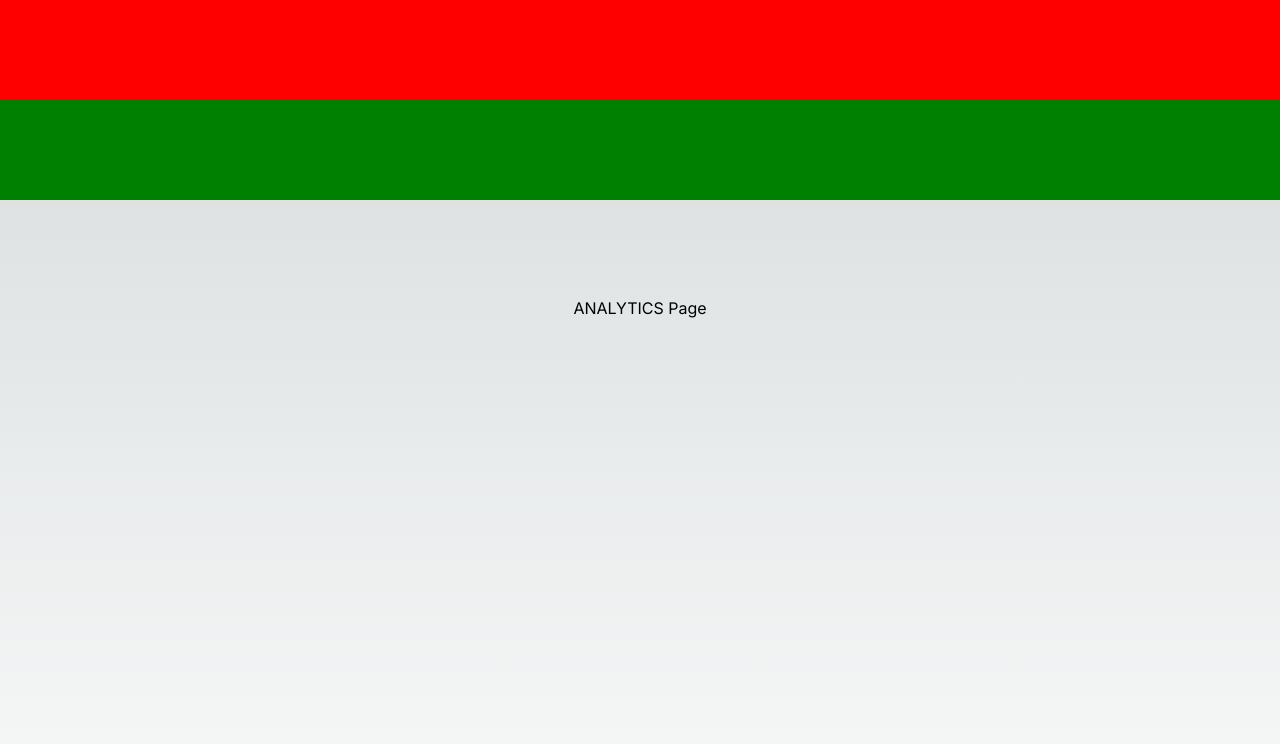
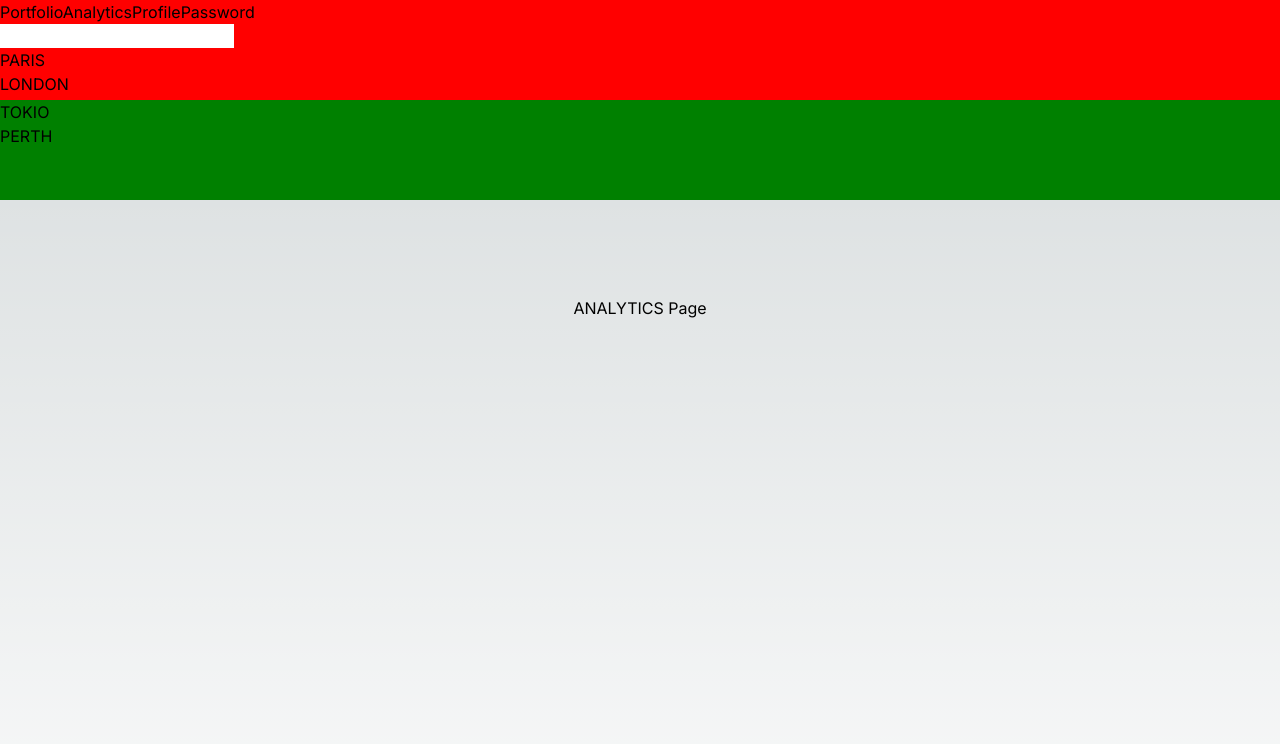
Before and after one commit to yoloOnTheBattlefield/crypto-app-test, a Next.js app: page /dashboard/analytics in a window 1280 px wide. Shown: the top 744 px of the page. Built offline with nearby package versions, Linux system fonts and the light colour scheme.

Commit message:
added links to navigate throught the app

```diff
--- /dev/null
+++ b/src/app/components/Navbar/index.tsx
@@ -0,0 +1,35 @@
+"use client";
+import { useState } from "react";
+import Link from "next/link";
+
+export default function Navbar() {
+  const [cities, setCities] = useState(["paris", "london"]);
+  const [value, setValue] = useState("");
+  const handleChange = (e) => {
+    console.log("here", e.target.value);
+    setValue(e.target.value);
+  };
+  const handleSubmit = (e) => {
+    e.preventDefault();
+    setCities([...cities, value]);
+    setValue("");
+  };
+  return (
+    <div>
+      <form onSubmit={handleSubmit}>
+        <input
+          onChange={handleChange}
+          value={value}
+          style={{ color: "black" }}
+        />
+      </form>
+      <ul>
+        {cities.map((city) => (
+          <li key={city}>
+            <Link href={`/city/${city}`}>{city.toUpperCase()}</Link>
+          </li>
+        ))}
+      </ul>
+    </div>
+  );
+}
--- a/src/app/dashboard/layout.tsx
+++ b/src/app/dashboard/layout.tsx
@@ -1,11 +1,27 @@
+"use client";
+import { useState } from "react";
+import Link from "next/link";
+
 export default function RootLayout({
   children,
 }: Readonly<{
   children: React.ReactNode;
 }>) {
+  const [cities, setCities] = useState(["tokio", "perth"]);
+  const [value, setValue] = useState("");
+
   return (
     <div>
-      <div style={{ height: "100px", background: "green" }}></div>
+      <div style={{ height: "100px", background: "green" }}>
+        <ul>
+          {cities.map((city) => (
+            <li key={city}>
+              <Link href={`/city/${city}`}>{city.toUpperCase()}</Link>
+            </li>
+          ))}
+        </ul>
+      </div>
+
       {children}
     </div>
   );
--- a/src/app/layout.tsx
+++ b/src/app/layout.tsx
@@ -1,5 +1,7 @@
 import type { Metadata } from "next";
+import Link from "next/link";
 import { Inter } from "next/font/google";
+import Navbar from "./components/Navbar";
 import "./globals.css";
 
 const inter = Inter({ subsets: ["latin"] });
@@ -17,11 +19,18 @@
   return (
     <html lang="en">
       <body className={inter.className}>
-        <div style={{height: '100px', background: 'red'}}>
+        <div style={{ height: "100px", background: "red" }}>
+          <div>
+            <Link href="/portfolio">Portfolio</Link>
+            <Link href="/dashboard/analytics">Analytics</Link>
+            <Link href="/dashboard/settings/profile">Profile</Link>
+            <Link href="/dashboard/settings/password">Password</Link>
+          </div>
 
-
+          <Navbar />
         </div>
-        {children}</body>
+        {children}
+      </body>
     </html>
   );
 }
```
